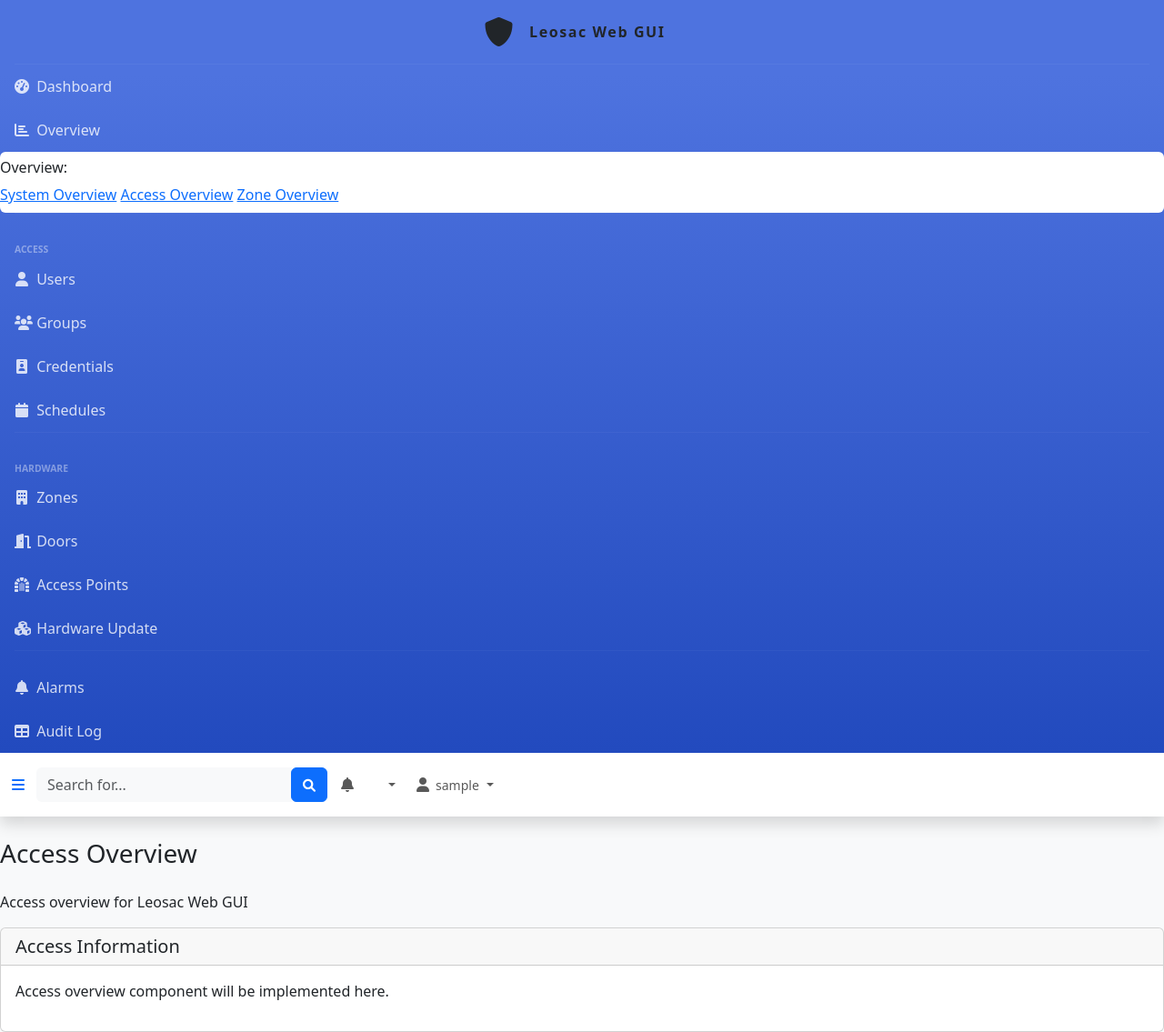
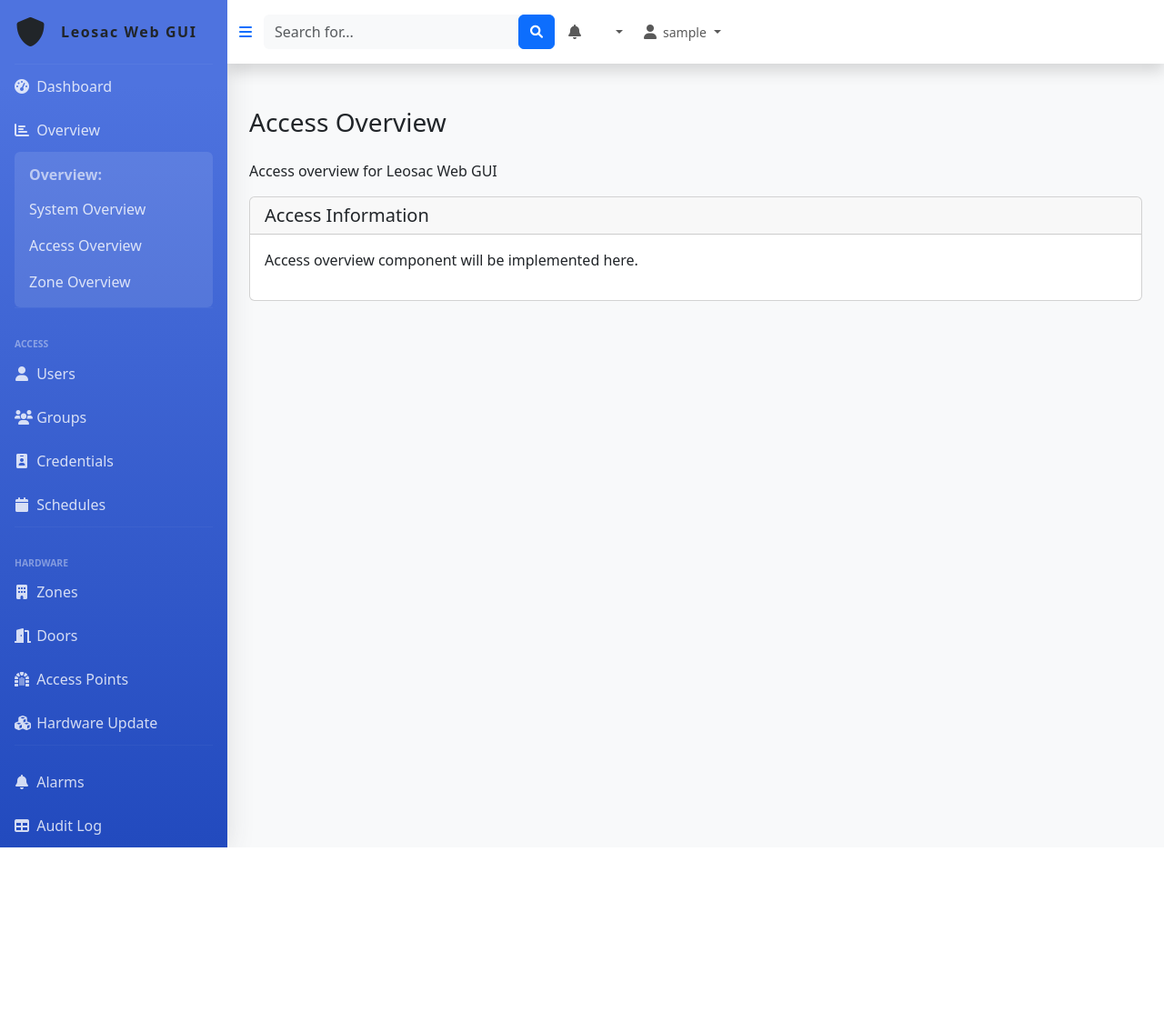
Before and after one commit to joshusooyaa/leosac-web, a Flask app: page /access-overview in a window 1280 px wide, after a click on "Overview". Shown: the whole page at 91% size. After the commit the page ends 932 px from the top, so only its background shows below. Run offline with Flask 3, Linux system fonts and the light colour scheme; the visitor is signed in with stand-in values (Sample User, id 1).

Commit message:
Fix sidebar

```diff
--- a/templates/base.html
+++ b/templates/base.html
@@ -9,13 +9,39 @@
     <style>
         body {
             background-color: #f8f9fa;
+            margin: 0;
+            padding: 0;
+        }
+
+        /* Main wrapper layout */
+        #wrapper {
+            display: flex;
+            min-height: 100vh;
+            width: 100%;
         }
 
         /* Sidebar styles */
         .sidebar {
+            width: 250px;
             min-height: 100vh;
             background: linear-gradient(180deg, #4e73df 10%, #224abe 100%);
             box-shadow: 0 0.15rem 1.75rem 0 rgba(58, 59, 69, 0.15);
+            flex-shrink: 0;
+            transition: width 0.3s ease;
+        }
+
+        .sidebar.collapsed {
+            width: 0;
+            overflow: hidden;
+        }
+
+        /* Sidebar toggle button indicator */
+        #sidebarToggle .fa-bars {
+            transition: transform 0.3s ease;
+        }
+
+        .sidebar-collapsed #sidebarToggle .fa-bars {
+            transform: rotate(90deg);
         }
 
         .sidebar-brand {
@@ -42,11 +68,15 @@
             position: relative;
         }
 
+        .sidebar .nav {
+            width: 100%;
+        }
+
         .sidebar .nav-item .nav-link {
             display: block;
             text-align: left;
             padding: 0.75rem 1rem;
-            width: 14rem;
+            width: 100%;
             color: rgba(255, 255, 255, 0.8);
             text-decoration: none;
         }
@@ -81,10 +111,42 @@
             border-top: 1px solid rgba(255, 255, 255, 0.15);
         }
 
+        .collapse-inner {
+            background-color: rgba(255, 255, 255, 0.1) !important;
+            margin: 0 1rem;
+            border-radius: 0.35rem;
+        }
+
+        .collapse-item {
+            color: rgba(255, 255, 255, 0.8);
+            text-decoration: none;
+            padding: 0.5rem 1rem;
+            display: block;
+        }
+
+        .collapse-item:hover {
+            color: #fff;
+            background-color: rgba(255, 255, 255, 0.1);
+        }
+
+        .collapse-header {
+            color: rgba(255, 255, 255, 0.6);
+            font-weight: 600;
+            padding: 0.5rem 1rem;
+            margin: 0;
+        }
+
         /* Content wrapper */
         #content-wrapper {
-            width: 100%;
+            flex: 1;
+            display: flex;
+            flex-direction: column;
             overflow-x: hidden;
+            transition: margin-left 0.3s ease;
+        }
+
+        .sidebar-collapsed #content-wrapper {
+            margin-left: 0;
         }
 
         /* Top navigation */
@@ -103,6 +165,11 @@
         }
 
         /* Main content */
+        #content {
+            flex: 1;
+            padding: 1.5rem;
+        }
+
         .container-fluid {
             padding: 1.5rem;
         }
@@ -134,16 +201,25 @@
 
         /* Responsive */
         @media (max-width: 768px) {
+            #wrapper {
+                flex-direction: column;
+            }
+
             .sidebar {
+                width: 100%;
                 position: fixed;
                 top: 0;
                 left: -100%;
-                transition: 0.3s;
+                transition: left 0.3s ease;
                 z-index: 1000;
             }
 
             .sidebar.show {
                 left: 0;
+            }
+
+            #content-wrapper {
+                margin-left: 0;
             }
         }
     </style>
@@ -161,7 +237,7 @@
             <hr class="sidebar-divider my-0">
 
             <!-- Navigation Items -->
-            <ul class="navbar-nav">
+            <ul class="nav flex-column">
                 <li class="nav-item">
                     <a class="nav-link" href="{{ url_for('index') }}">
                         <i class="fas fa-fw fa-tachometer-alt"></i>
@@ -263,7 +339,7 @@
         <div id="content-wrapper" class="d-flex flex-column">
             <!-- Top Navigation -->
             <nav class="navbar navbar-expand navbar-light bg-white topbar mb-4 static-top shadow">
-                <button class="btn btn-link rounded-circle mr-3" data-bs-toggle="collapse" data-bs-target="#sidebar">
+                <button class="btn btn-link rounded-circle mr-3" id="sidebarToggle">
                     <i class="fa fa-bars"></i>
                 </button>
 
@@ -367,5 +443,34 @@
     {% endif %}
 
     <script src="https://cdn.jsdelivr.net/npm/bootstrap@5.3.0/dist/js/bootstrap.bundle.min.js"></script>
+    <script>
+        // Handle sidebar toggle
+        document.addEventListener('DOMContentLoaded', function() {
+            const sidebarToggle = document.getElementById('sidebarToggle');
+            const sidebar = document.getElementById('sidebar');
+            const wrapper = document.getElementById('wrapper');
+
+            if (sidebarToggle && sidebar) {
+                sidebarToggle.addEventListener('click', function(e) {
+                    e.preventDefault();
+
+                    // Check if we're on mobile
+                    if (window.innerWidth <= 768) {
+                        // Mobile: toggle show/hide
+                        sidebar.classList.toggle('show');
+                    } else {
+                        // Desktop: toggle collapsed state
+                        if (sidebar.classList.contains('collapsed')) {
+                            sidebar.classList.remove('collapsed');
+                            wrapper.classList.remove('sidebar-collapsed');
+                        } else {
+                            sidebar.classList.add('collapsed');
+                            wrapper.classList.add('sidebar-collapsed');
+                        }
+                    }
+                });
+            }
+        });
+    </script>
 </body>
 </html>
```
